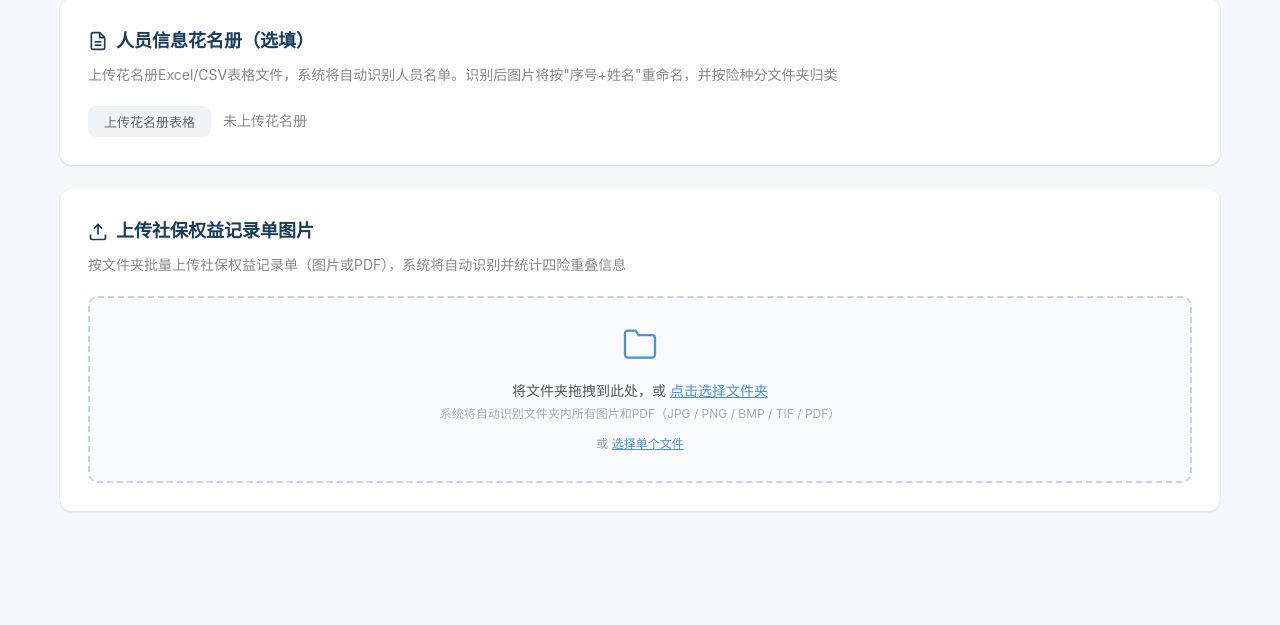
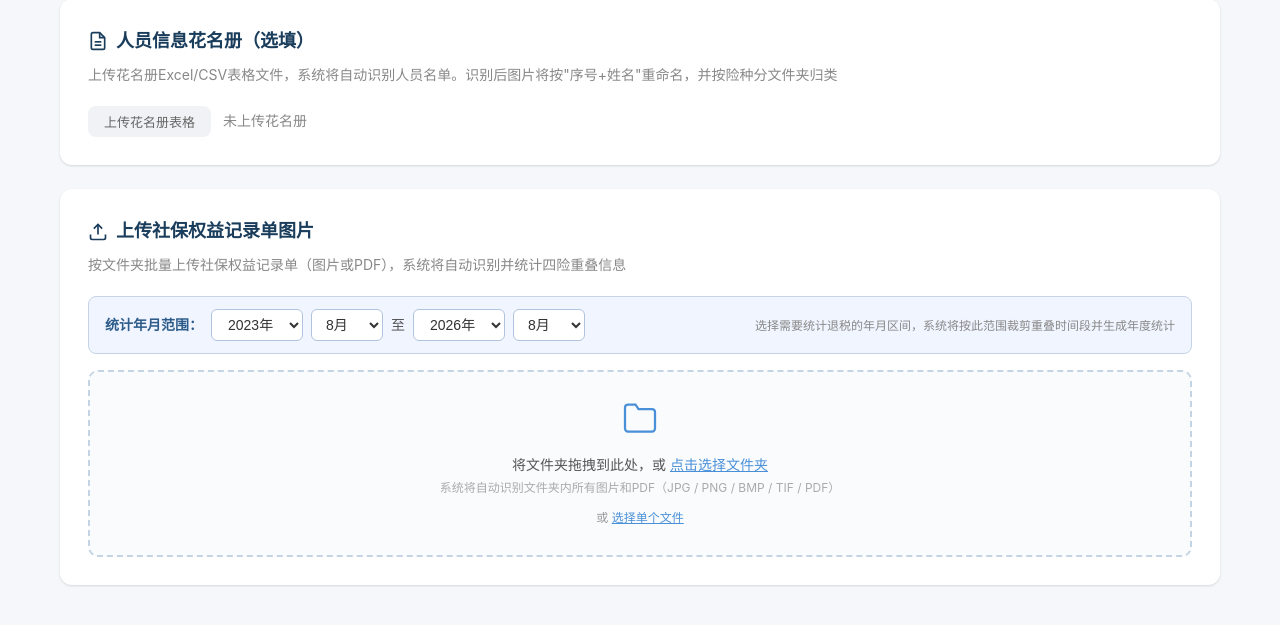
Before and after one commit to luyue-enterprise-platform/luyue-enterprise-platform, a Flask app: page /insurance/ in a window 1280 px wide. Shown: the part 97-722 px from the top of the page. Run offline with Flask 3, Linux system fonts and the light colour scheme; the visitor is signed in with stand-in values (Sample User, id 1); some libraries are stand-ins or nearby versions.

Commit message:
v1.1.3: year-month selector + shortcut icon fix + footer copyright

```diff
--- a/modules/insurance/core/excel_generator.py
+++ b/modules/insurance/core/excel_generator.py
@@ -295,8 +295,8 @@ def _generate_yearly_ledger(year, classified, roster_map, company_name, output_d
     return {'filename': filename, 'filepath': filepath}
 
 
-def generate_excel(persons, output_path, roster=None, company_name=''):
-    person_stats, year_cols = calc_all_stats(persons)
+def generate_excel(persons, output_path, roster=None, company_name='', year_range=None):
+    person_stats, year_cols = calc_all_stats(persons, year_range)
     roster_map = _build_roster_map(roster or [])
 
     # ========== 分类人员并按花名册顺序排序 ==========
--- a/modules/insurance/core/stats_calculator.py
+++ b/modules/insurance/core/stats_calculator.py
@@ -107,24 +107,54 @@ def get_overlap_years(persons_overlaps):
     return sorted(all_years)
 
 
-def calc_person_stats(person):
+def calc_person_stats(person, year_range=None):
     """
     计算单个人的完整统计信息
 
     Args:
         person: dict {'name', 'idcard', 'insurances': {险种: (start, end)}}
+        year_range: 可选，('YYYY-MM', 'YYYY-MM') 元组（起始年月, 截止年月）
+                    当提供时，重叠时间段将裁剪到该年月范围，
+                    年度列使用用户选择的范围而非自动检测
 
     Returns:
         dict: 完整统计信息
     """
     overlap = calc_overlap(person['insurances'])
 
+    # 如果指定了年月范围，裁剪重叠时间段到精确月份
+    if year_range and overlap['has_overlap']:
+        period_start, period_end = year_range  # ('2022-03', '2025-06')
+        # 裁剪起始月：如果重叠起始早于用户选择的起始月，用用户起始月
+        if ym_to_int(overlap['overlap_start']) < ym_to_int(period_start):
+            overlap['overlap_start'] = period_start
+        # 裁剪截止月：如果重叠截止晚于用户选择的截止月，用用户截止月
+        if ym_to_int(overlap['overlap_end']) > ym_to_int(period_end):
+            overlap['overlap_end'] = period_end
+
+        # 裁剪后重新检查有效性
+        if ym_to_int(overlap['overlap_start']) > ym_to_int(overlap['overlap_end']):
+            overlap['has_overlap'] = False
+            overlap['overlap_start'] = None
+            overlap['overlap_end'] = None
+            overlap['overlap_months'] = 0
+        else:
+            overlap['overlap_months'] = months_between(
+                overlap['overlap_start'], overlap['overlap_end']
+            )
+
     # 确定年度列
-    years = []
-    if overlap['has_overlap']:
-        sy, _ = parse_ym(overlap['overlap_start'])
-        ey, _ = parse_ym(overlap['overlap_end'])
+    if year_range:
+        # 从年月范围推导年度列（如 '2022-03' ~ '2025-06' → [2022, 2023, 2024, 2025]）
+        sy, _ = parse_ym(year_range[0])
+        ey, _ = parse_ym(year_range[1])
         years = list(range(sy, ey + 1))
+    else:
+        years = []
+        if overlap['has_overlap']:
+            sy, _ = parse_ym(overlap['overlap_start'])
+            ey, _ = parse_ym(overlap['overlap_end'])
+            years = list(range(sy, ey + 1))
 
     # 每年重叠月数
     yearly_months = {}
@@ -146,18 +176,29 @@ def calc_person_stats(person):
     }
 
 
-def calc_all_stats(persons):
+def calc_all_stats(persons, year_range=None):
     """
     计算所有人的统计信息
 
     Args:
         persons: list of person dict
+        year_range: 可选，('YYYY-MM', 'YYYY-MM') 元组（起始年月, 截止年月）
+                    当提供时，统计基于用户选择的年月范围
 
     Returns:
         tuple: (list of person_stats, list of year_columns)
     """
-    person_stats = [calc_person_stats(p) for p in persons]
-    all_years = get_overlap_years(
-        [ps for ps in person_stats if ps['has_overlap']]
-    )
+    person_stats = [calc_person_stats(p, year_range) for p in persons]
+
+    if year_range:
+        # 从年月范围推导年度列
+        sy, _ = parse_ym(year_range[0])
+        ey, _ = parse_ym(year_range[1])
+        all_years = list(range(sy, ey + 1))
+    else:
+        # 自动检测：从所有有重叠的人员中收集年份
+        all_years = get_overlap_years(
+            [ps for ps in person_stats if ps['has_overlap']]
+        )
+
     return person_stats, all_years
--- a/modules/insurance/static/css/style.css
+++ b/modules/insurance/static/css/style.css
@@ -105,6 +105,71 @@ body {
     font-size: 14px;
     color: #888;
     margin-bottom: 20px;
+}
+
+/* ===== 年度范围选择器 ===== */
+.year-range-selector {
+    display: flex;
+    align-items: center;
+    gap: 8px;
+    margin-bottom: 16px;
+    padding: 12px 16px;
+    background: #F0F5FF;
+    border: 1px solid #C5D4E4;
+    border-radius: 8px;
+    flex-wrap: wrap;
+}
+
+.year-range-label {
+    font-size: 14px;
+    font-weight: 600;
+    color: #2E5C8A;
+    white-space: nowrap;
+}
+
+.year-select {
+    padding: 6px 12px;
+    border: 1px solid #B0C4DE;
+    border-radius: 6px;
+    font-size: 14px;
+    color: #333;
+    background: #fff;
+    cursor: pointer;
+    min-width: 80px;
+    outline: none;
+    transition: border-color 0.2s;
+}
+
+.month-select {
+    padding: 6px 10px;
+    border: 1px solid #B0C4DE;
+    border-radius: 6px;
+    font-size: 14px;
+    color: #333;
+    background: #fff;
+    cursor: pointer;
+    min-width: 64px;
+    outline: none;
+    transition: border-color 0.2s;
+}
+
+.year-select:hover,
+.year-select:focus,
+.month-select:hover,
+.month-select:focus {
+    border-color: #4A90D9;
+}
+
+.year-range-separator {
+    font-size: 14px;
+    color: #555;
+    font-weight: 500;
+}
+
+.year-range-hint {
+    font-size: 12px;
+    color: #888;
+    margin-left: auto;
 }
 
 /* ===== 拖拽上传区 ===== */
--- a/modules/insurance/static/js/app.js
+++ b/modules/insurance/static/js/app.js
@@ -64,6 +64,68 @@ var pwdModal = document.getElementById('pwdModal');
 var btnChangePwd = document.getElementById('btnChangePwd');
 var btnSavePwd = document.getElementById('btnSavePwd');
 var btnRefresh = document.getElementById('btnRefresh');
+
+// 年月范围选择
+var yearStartSelect = document.getElementById('yearStart');
+var monthStartSelect = document.getElementById('monthStart');
+var yearEndSelect = document.getElementById('yearEnd');
+var monthEndSelect = document.getElementById('monthEnd');
+
+// ===== 初始化年月范围下拉 =====
+(function initYearMonthRange() {
+    var now = new Date();
+    var currentYear = now.getFullYear();
+    var currentMonth = now.getMonth() + 1;  // JS月份0-11，+1得到真实月份
+    // 默认范围：往前推3年到当前年
+    var defaultStartYear = currentYear - 3;
+    var defaultEndYear = currentYear;
+    // 下拉范围：2015 ~ 当前年+1
+    var minYear = 2015;
+    var maxYear = currentYear + 1;
+
+    // 填充年份选项
+    var yearOptions = '';
+    for (var y = minYear; y <= maxYear; y++) {
+        yearOptions += '<option value="' + y + '">' + y + '年</option>';
+    }
+    yearStartSelect.innerHTML = yearOptions;
+    yearEndSelect.innerHTML = yearOptions;
+    yearStartSelect.value = String(defaultStartYear);
+    yearEndSelect.value = String(defaultEndYear);
+
+    // 填充月份选项
+    var monthOptions = '';
+    for (var m = 1; m <= 12; m++) {
+        monthOptions += '<option value="' + m + '">' + m + '月</option>';
+    }
+    monthStartSelect.innerHTML = monthOptions;
+    monthEndSelect.innerHTML = monthOptions;
+    monthStartSelect.value = String(currentMonth);
+    monthEndSelect.value = String(currentMonth);
+
+    // 联动校验：起始年月不能晚于截止年月
+    function validateRange() {
+        var sy = parseInt(yearStartSelect.value);
+        var sm = parseInt(monthStartSelect.value);
+        var ey = parseInt(yearEndSelect.value);
+        var em = parseInt(monthEndSelect.value);
+        // 比较 (sy*12+sm) vs (ey*12+em)
+        if (sy * 12 + sm > ey * 12 + em) {
+            // 起始晚于截止，把截止调整为起始
+            yearEndSelect.value = yearStartSelect.value;
+            monthEndSelect.value = monthStartSelect.value;
+        }
+    }
+    yearStartSelect.addEventListener('change', validateRange);
+    monthStartSelect.addEventListener('change', validateRange);
+    yearEndSelect.addEventListener('change', function() {
+        if (parseInt(yearEndSelect.value) < parseInt(yearStartSelect.value)) {
+            yearStartSelect.value = yearEndSelect.value;
+        }
+        validateRange();
+    });
+    monthEndSelect.addEventListener('change', validateRange);
+})();
 
 // ===== 刷新页面 =====
 if (btnRefresh) {
@@ -577,6 +639,12 @@ function uploadFiles() {
         formData.append('roster_company', rosterCompany);
         formData.append('roster_source_path', rosterSourcePath);
 
+        // 添加用户选择的统计年月范围
+        formData.append('year_start', yearStartSelect.value);
+        formData.append('month_start', monthStartSelect.value);
+        formData.append('year_end', yearEndSelect.value);
+        formData.append('month_end', monthEndSelect.value);
+
         // 用 XMLHttpRequest 获取上传进度
         var xhr = new XMLHttpRequest();
         xhr.open('POST', '/insurance/api/upload');
@@ -812,6 +880,7 @@ function renderResult(data) {
     var summaries = [
         { label: '识别图片', value: data.ocr_count },
         { label: '参保人员', value: data.person_count },
+        { label: '统计区间', value: yearStartSelect.value + '年' + monthStartSelect.value + '月<br>至' + yearEndSelect.value + '年' + monthEndSelect.value + '月' },
         { label: '年度列数', value: data.year_cols.length },
         { label: '年度台账', value: data.year_cols.length + '张' },
     ];
--- a/modules/insurance/templates/insurance_index.html
+++ b/modules/insurance/templates/insurance_index.html
@@ -137,6 +137,17 @@
             </h2>
             <p class="card-desc">按文件夹批量上传社保权益记录单（图片或PDF），系统将自动识别并统计四险重叠信息</p>
 
+            <!-- 统计年月范围选择 -->
+            <div class="year-range-selector">
+                <label class="year-range-label">统计年月范围：</label>
+                <select id="yearStart" class="year-select"></select>
+                <select id="monthStart" class="month-select"></select>
+                <span class="year-range-separator">至</span>
+                <select id="yearEnd" class="year-select"></select>
+                <select id="monthEnd" class="month-select"></select>
+                <span class="year-range-hint">选择需要统计退税的年月区间，系统将按此范围裁剪重叠时间段并生成年度统计</span>
+            </div>
+
             <div class="dropzone" id="dropzone">
                 <div class="dropzone-inner">
                     <svg width="36" height="36" viewBox="0 0 24 24" fill="none" stroke="#4A90D9" stroke-width="1.5">
--- a/version.json
+++ b/version.json
@@ -1,8 +1,8 @@
 {
-  "version": "1.1.0",
-  "version_code": 110,
-  "download_url": "https://github.com/luyue-enterprise-platform/luyue-enterprise-platform/releases/download/v1.1.0/luyue_platform_v1.1.0.exe",
-  "changelog": "新增远程更新功能，更换企业 Logo，优化安装体验。",
-  "mandatory": false,
+  "version": "1.1.3",
+  "version_code": 113,
+  "download_url": "https://github.com/luyue-enterprise-platform/luyue-enterprise-platform/releases/download/v1.1.3/luyue_platform_v1.1.3.exe",
+  "changelog": "v1.1.3 更新内容：\n1. 社保系统新增统计年月范围选择器（可选年+月，精确到月）\n2. 重叠时间段、申请退税总月数、各年度统计月数均按选择的年月范围裁剪\n3. 修复桌面快捷方式图标显示问题，正确显示金色LOGO\n4. 桌面快捷方式名称更改为「LY重点群体涉税申报综合智能平台」\n5. 主界面底部添加公司版权信息",
+  "mandatory": true,
   "published_at": "2026-08-03"
 }
```
Also changed, not shown: _run_build.py (added, +39 -0 lines), modules/insurance/blueprint.py (+29 -7 lines), portal/templates/portal.html (+11 -0 lines), static/css/portal.css (+24 -0 lines), static/assets/logo.ico, static/assets/logo_square.png (added), 1 other file.
